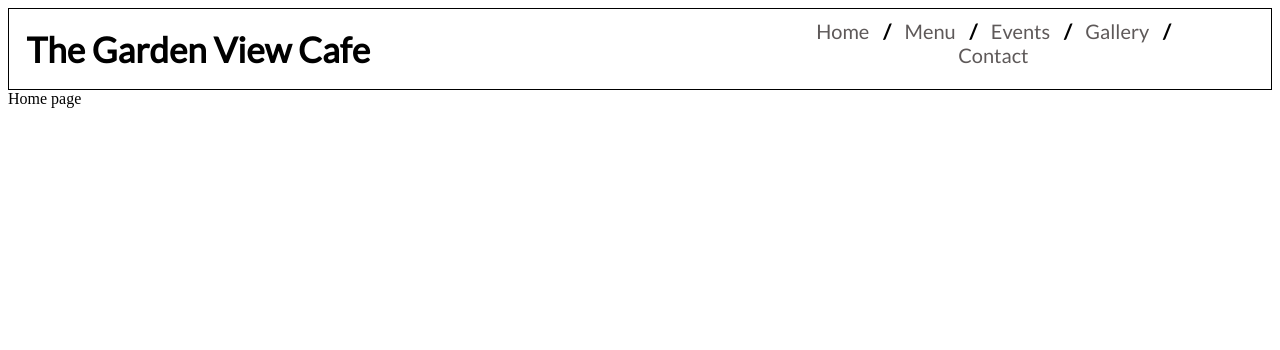
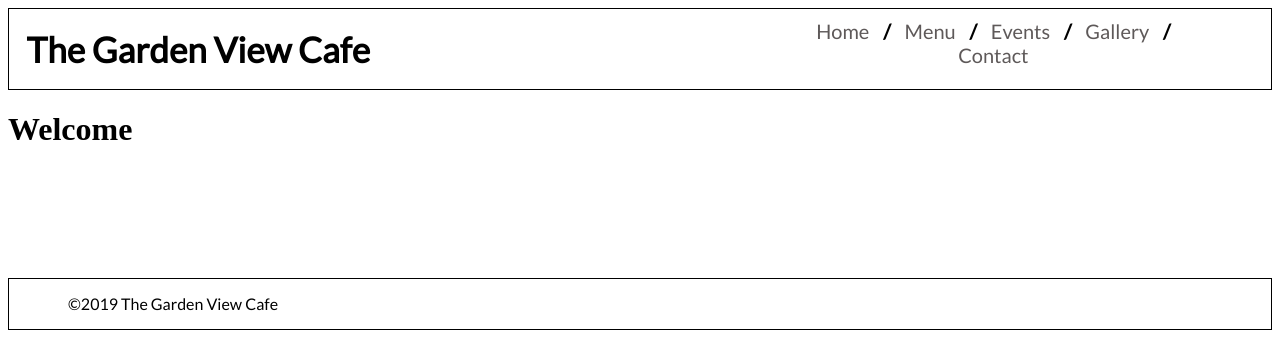
Before and after one commit to CallumMcFadgen/garden-view-cafe, a React (Create React App) app: page / in a window 1280 px wide. Shown: the top 350 px of the page. Built offline with nearby package versions, Linux system fonts and the light colour scheme.

Commit message:
footer applied to all pages & copyright text added

```diff
--- a/public/css/style.css
+++ b/public/css/style.css
@@ -1,3 +1,5 @@
+/* NavBar/Header Styling */
+
 .navbar-links {
   text-align: center;
   left: 33%;
@@ -21,7 +23,6 @@
     font-family: "Lato", sans-serif;
     font-size: 20px;
     font-weight: 400;
-    line-height: 40px;
   }
 
 .navbar-spacers {
@@ -31,7 +32,6 @@
   word-spacing: 10px;
   color: black;
   position: relative;
-
 }
 
 .header-ui {
@@ -47,4 +47,32 @@
     display: inline-block;
     text-align: center;
     line-height: 80px;
+    text-decoration: none;
 }
+
+
+
+/* Footer Styling */
+
+.footer-ui{
+border: thin black solid;
+}
+
+.copyright-ui{
+  font-family: "Lato", sans-serif;
+  width: 20%;
+  text-align: center;
+  position: relative;
+  display: inline-block;
+  left: 3%;
+  line-height: 50px;
+}
+
+.copyright-text{
+  font-size: 5px;
+  font-weight: 200;
+  position: relative;
+  display: inline-block;
+  text-decoration: none;
+
+}
--- a/src/components/App.jsx
+++ b/src/components/App.jsx
@@ -10,11 +10,13 @@ import EventsPage from './EventsPage';
 import GalleryPage from './GalleryPage';
 import ContactPage from './ContactPage';
 import NavBar from './header-components/NavBar';
+import Footer from './footer-components/Footer';
 
 
 class App extends Component {
   render() {
     return (
+      <div>
       <Router>
         <div>
           <NavBar />
@@ -27,6 +29,10 @@ class App extends Component {
           </div>
         </div>
       </Router>
+      <div>
+        <Footer />
+      </div>
+      </div>
     )
   }
 }
--- a/src/components/HomePage.jsx
+++ b/src/components/HomePage.jsx
@@ -4,7 +4,13 @@ class HomePage extends Component {
     render() {
       return (
         <div>
-          Home page
+          <h1>Welcome</h1>
+          <br/>
+          <br/>
+          <br/>
+          <br/>
+          <br/>
+          <br/>
         </div>
       )
     }
--- a/src/components/footer-components/Footer.jsx
+++ b/src/components/footer-components/Footer.jsx
@@ -1,12 +1,11 @@
 import React, { Component } from 'react';
-
 
 class Footer extends Component {
     render() {
       return (
-        <footer>
-          <div>
-            Footer component
+        <footer className ="footer-ui">
+          <div className="copyright-ui">
+            <span classname ="copyright-text">©2019 The Garden View Cafe</span>
           </div>
         </footer>
       )
```
